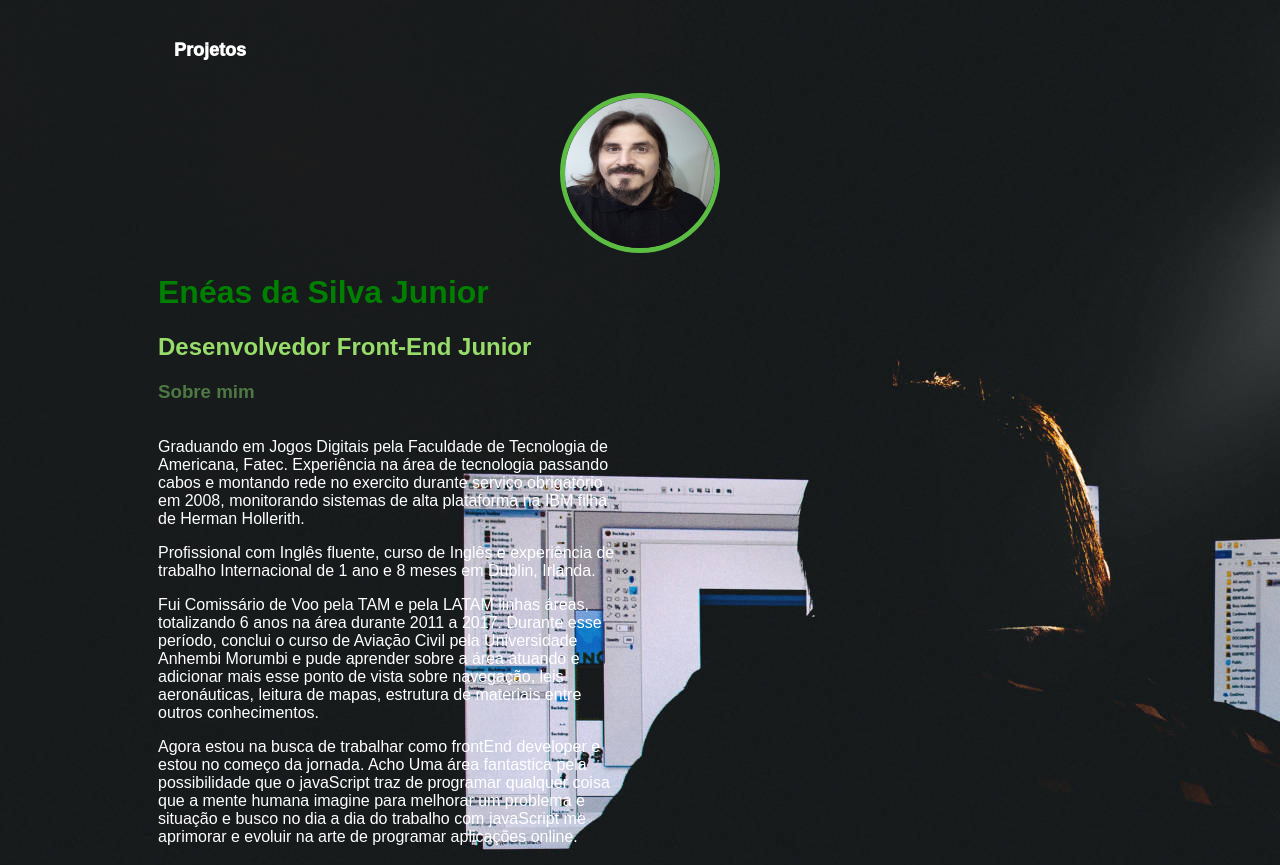
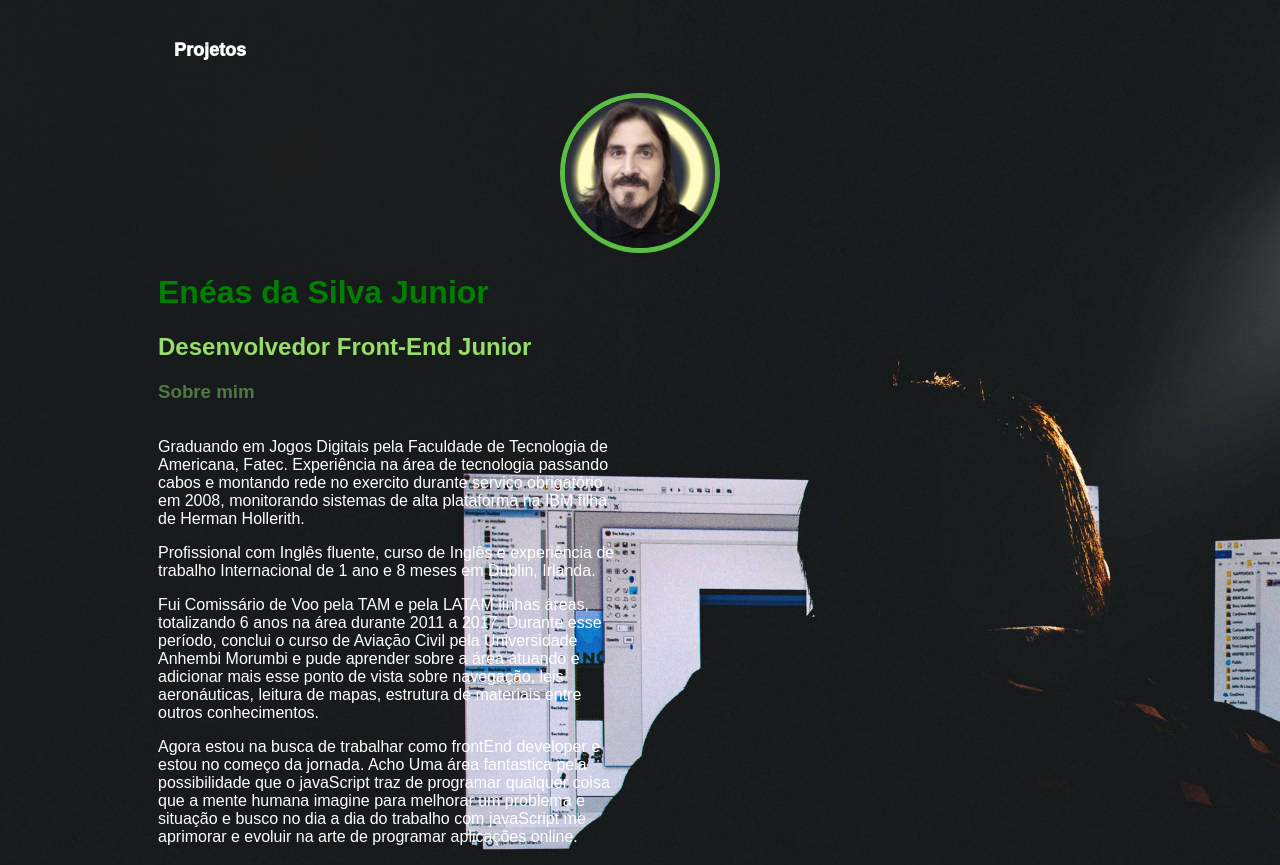
Before and after one commit to EneasFeynlinus/EneasPresentPage, a plain HTML site: page index.html in a window 1280 px wide. Shown: the top 865 px of the page. Drawn offline with Linux system fonts and the light colour scheme.

Commit message:
Finishing profile picture and paragraphs

```diff
--- a/index.html
+++ b/index.html
@@ -27,7 +27,7 @@
 
         <header>
             <div class="center">
-                <img src="img/linkedPicture-1500.jpg" alt="">
+                <img src="img/profile-pic-circle-400.png" alt="">
             </div>
 
             <h1>Enéas da Silva Junior</h1>
```
Also changed, not shown: img/profile-pic-circle-400.png (added).
